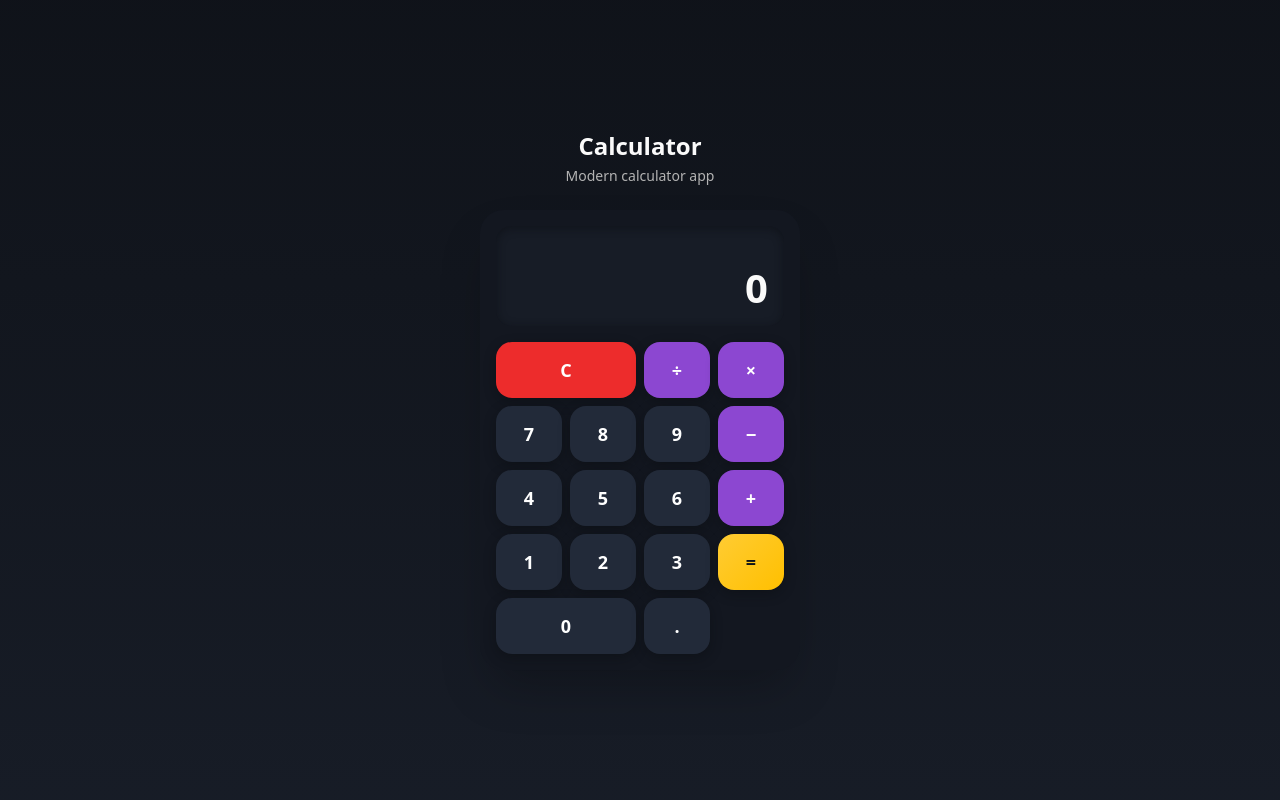
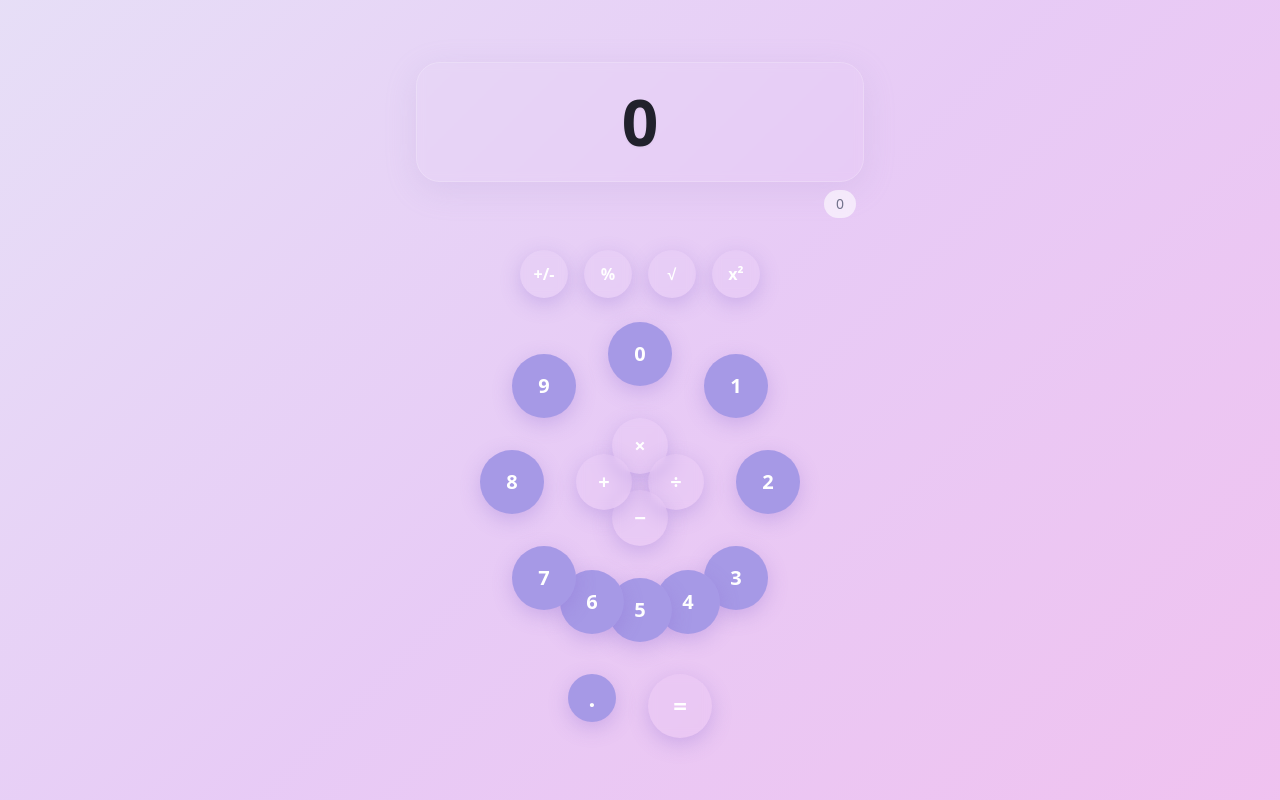
Before and after one commit to darvindev/quick-calc-apk, a React (Vite) app: page / in a window 1280 px wide. Built offline with nearby package versions, Linux system fonts and the light colour scheme.

Commit message:
Improve calculator design
Adjust calculator design based on the provided image.

```diff
--- a/src/components/Calculator.tsx
+++ b/src/components/Calculator.tsx
@@ -77,7 +77,7 @@ export default function Calculator({}: CalculatorProps) {
     }
   };
 
-  const CalculatorButton = ({
+  const CircularButton = ({
     onClick,
     className = '',
     children,
@@ -86,18 +86,22 @@ export default function Calculator({}: CalculatorProps) {
     onClick: () => void;
     className?: string;
     children: React.ReactNode;
-    variant?: 'number' | 'operator' | 'equals' | 'clear';
+    variant?: 'number' | 'multiply' | 'divide' | 'subtract' | 'add' | 'function';
   }) => {
     const getVariantStyles = () => {
       switch (variant) {
-        case 'operator':
-          return 'bg-calc-operator hover:bg-calc-operator/90 text-white shadow-button';
-        case 'equals':
-          return 'bg-gradient-accent hover:opacity-90 text-accent-foreground shadow-button';
-        case 'clear':
-          return 'bg-calc-clear hover:bg-calc-clear/90 text-white shadow-button';
+        case 'multiply':
+          return 'bg-calc-operator-multiply hover:bg-calc-operator-multiply/90 text-white';
+        case 'divide':
+          return 'bg-calc-operator-divide hover:bg-calc-operator-divide/90 text-white';
+        case 'subtract':
+          return 'bg-calc-operator-subtract hover:bg-calc-operator-subtract/90 text-white';
+        case 'add':
+          return 'bg-calc-operator-add hover:bg-calc-operator-add/90 text-white';
+        case 'function':
+          return 'bg-calc-function hover:bg-calc-function/90 text-white';
         default:
-          return 'bg-calc-number hover:bg-calc-number/80 text-white shadow-button';
+          return 'bg-calc-number hover:bg-calc-number/90 text-white';
       }
     };
 
@@ -105,10 +109,10 @@ export default function Calculator({}: CalculatorProps) {
       <Button
         onClick={onClick}
         className={`
-          h-14 text-lg font-semibold rounded-2xl
-          transition-all duration-200 ease-out
-          active:scale-95 active:shadow-none
-          border-0 touch-manipulation
+          w-16 h-16 rounded-full text-xl font-bold
+          transition-all duration-300 ease-out
+          active:scale-95 shadow-button hover:shadow-lg
+          border-0 touch-manipulation backdrop-blur-sm
           ${getVariantStyles()}
           ${className}
         `}
@@ -119,18 +123,15 @@ export default function Calculator({}: CalculatorProps) {
   };
 
   return (
-    <div className="w-full max-w-xs mx-auto bg-card rounded-3xl p-4 shadow-2xl">
+    <div className="w-full max-w-md mx-auto">
       {/* Display */}
-      <div className="mb-4">
-        <div className="bg-calc-display rounded-2xl p-4 shadow-display min-h-[100px] flex flex-col justify-end">
-          <div className="text-right">
-            <div className="text-muted-foreground text-xs mb-1 h-4">
-              {previousValue !== null && operation ? `${previousValue} ${operation}` : ''}
-            </div>
+      <div className="mb-8">
+        <div className="bg-gradient-display rounded-3xl p-6 shadow-display backdrop-blur-sm border border-white/20">
+          <div className="text-center">
             <div
-              className="font-bold text-foreground overflow-hidden break-all"
+              className="font-bold text-foreground drop-shadow-sm"
               style={{
-                fontSize: display.length > 10 ? '1.5rem' : display.length > 6 ? '2rem' : '2.5rem',
+                fontSize: display.length > 10 ? '2.5rem' : display.length > 6 ? '3.5rem' : '4rem',
                 lineHeight: '1.1'
               }}
             >
@@ -138,61 +139,166 @@ export default function Calculator({}: CalculatorProps) {
             </div>
           </div>
         </div>
+        <div className="text-right mt-2 mr-2">
+          <div className="text-muted-foreground text-sm bg-white/60 dark:bg-black/20 px-3 py-1 rounded-full inline-block backdrop-blur-sm">
+            {previousValue !== null && operation ? `${previousValue} ${operation}` : display}
+          </div>
+        </div>
       </div>
 
-      {/* Buttons Grid */}
-      <div className="grid grid-cols-4 gap-2">
-        {/* First Row */}
-        <CalculatorButton
-          onClick={clear}
-          variant="clear"
-          className="col-span-2"
+      {/* Function Buttons Row */}
+      <div className="flex justify-center gap-4 mb-6">
+        <CircularButton onClick={clear} variant="function" className="w-12 h-12 text-base">
+          +/-
+        </CircularButton>
+        <CircularButton onClick={() => {}} variant="function" className="w-12 h-12 text-base">
+          %
+        </CircularButton>
+        <CircularButton onClick={() => {}} variant="function" className="w-12 h-12 text-base">
+          √
+        </CircularButton>
+        <CircularButton onClick={() => {}} variant="function" className="w-12 h-12 text-base">
+          x²
+        </CircularButton>
+      </div>
+
+      {/* Circular Layout */}
+      <div className="relative w-80 h-80 mx-auto">
+        {/* Central Operation Buttons */}
+        <div className="absolute inset-0 flex items-center justify-center">
+          <div className="relative w-32 h-32">
+            {/* Multiply */}
+            <CircularButton
+              onClick={() => performOperation('×')}
+              variant="multiply"
+              className="absolute top-0 left-1/2 transform -translate-x-1/2 w-14 h-14"
+            >
+              ×
+            </CircularButton>
+
+            {/* Divide */}
+            <CircularButton
+              onClick={() => performOperation('÷')}
+              variant="divide"
+              className="absolute top-1/2 right-0 transform -translate-y-1/2 w-14 h-14"
+            >
+              ÷
+            </CircularButton>
+
+            {/* Subtract */}
+            <CircularButton
+              onClick={() => performOperation('-')}
+              variant="subtract"
+              className="absolute bottom-0 left-1/2 transform -translate-x-1/2 w-14 h-14"
+            >
+              −
+            </CircularButton>
+
+            {/* Add */}
+            <CircularButton
+              onClick={() => performOperation('+')}
+              variant="add"
+              className="absolute top-1/2 left-0 transform -translate-y-1/2 w-14 h-14"
+            >
+              +
+            </CircularButton>
+          </div>
+        </div>
+
+        {/* Number Buttons in Circle */}
+        {/* 0 - Top */}
+        <CircularButton
+          onClick={() => inputNumber('0')}
+          className="absolute top-0 left-1/2 transform -translate-x-1/2"
         >
-          C
-        </CalculatorButton>
-        <CalculatorButton onClick={() => performOperation('÷')} variant="operator">
-          ÷
-        </CalculatorButton>
-        <CalculatorButton onClick={() => performOperation('×')} variant="operator">
-          ×
-        </CalculatorButton>
+          0
+        </CircularButton>
 
-        {/* Second Row */}
-        <CalculatorButton onClick={() => inputNumber('7')}>7</CalculatorButton>
-        <CalculatorButton onClick={() => inputNumber('8')}>8</CalculatorButton>
-        <CalculatorButton onClick={() => inputNumber('9')}>9</CalculatorButton>
-        <CalculatorButton onClick={() => performOperation('-')} variant="operator">
-          −
-        </CalculatorButton>
+        {/* 1 - Top Right */}
+        <CircularButton
+          onClick={() => inputNumber('1')}
+          className="absolute top-8 right-8"
+        >
+          1
+        </CircularButton>
 
-        {/* Third Row */}
-        <CalculatorButton onClick={() => inputNumber('4')}>4</CalculatorButton>
-        <CalculatorButton onClick={() => inputNumber('5')}>5</CalculatorButton>
-        <CalculatorButton onClick={() => inputNumber('6')}>6</CalculatorButton>
-        <CalculatorButton onClick={() => performOperation('+')} variant="operator">
-          +
-        </CalculatorButton>
+        {/* 2 - Right */}
+        <CircularButton
+          onClick={() => inputNumber('2')}
+          className="absolute top-1/2 right-0 transform -translate-y-1/2"
+        >
+          2
+        </CircularButton>
 
-        {/* Fourth Row */}
-        <CalculatorButton onClick={() => inputNumber('1')}>1</CalculatorButton>
-        <CalculatorButton onClick={() => inputNumber('2')}>2</CalculatorButton>
-        <CalculatorButton onClick={() => inputNumber('3')}>3</CalculatorButton>
-        <CalculatorButton
+        {/* 3 - Bottom Right */}
+        <CircularButton
+          onClick={() => inputNumber('3')}
+          className="absolute bottom-8 right-8"
+        >
+          3
+        </CircularButton>
+
+        {/* 4 - Bottom Right 2 */}
+        <CircularButton
+          onClick={() => inputNumber('4')}
+          className="absolute bottom-2 right-20"
+        >
+          4
+        </CircularButton>
+
+        {/* 5 - Bottom */}
+        <CircularButton
+          onClick={() => inputNumber('5')}
+          className="absolute bottom-0 left-1/2 transform -translate-x-1/2"
+        >
+          5
+        </CircularButton>
+
+        {/* 6 - Bottom Left 2 */}
+        <CircularButton
+          onClick={() => inputNumber('6')}
+          className="absolute bottom-2 left-20"
+        >
+          6
+        </CircularButton>
+
+        {/* 7 - Bottom Left */}
+        <CircularButton
+          onClick={() => inputNumber('7')}
+          className="absolute bottom-8 left-8"
+        >
+          7
+        </CircularButton>
+
+        {/* 8 - Left */}
+        <CircularButton
+          onClick={() => inputNumber('8')}
+          className="absolute top-1/2 left-0 transform -translate-y-1/2"
+        >
+          8
+        </CircularButton>
+
+        {/* 9 - Top Left */}
+        <CircularButton
+          onClick={() => inputNumber('9')}
+          className="absolute top-8 left-8"
+        >
+          9
+        </CircularButton>
+      </div>
+
+      {/* Bottom Buttons */}
+      <div className="flex justify-center gap-8 mt-8">
+        <CircularButton onClick={inputDot} className="w-12 h-12 text-2xl">
+          .
+        </CircularButton>
+        <CircularButton
           onClick={handleEquals}
-          variant="equals"
-          className="row-span-2"
+          variant="function"
+          className="w-16 h-16 text-2xl"
         >
           =
-        </CalculatorButton>
-
-        {/* Fifth Row */}
-        <CalculatorButton
-          onClick={() => inputNumber('0')}
-          className="col-span-2"
-        >
-          0
-        </CalculatorButton>
-        <CalculatorButton onClick={inputDot}>.</CalculatorButton>
+        </CircularButton>
       </div>
     </div>
   );
--- a/src/index.css
+++ b/src/index.css
@@ -8,49 +8,53 @@ All colors MUST be HSL.
 
 @layer base {
   :root {
-    --background: 220 25% 8%;
-    --foreground: 0 0% 98%;
+    --background: 245 20% 98%;
+    --foreground: 240 15% 15%;
 
-    --card: 220 25% 10%;
-    --card-foreground: 0 0% 98%;
+    --card: 0 0% 100%;
+    --card-foreground: 240 15% 15%;
 
-    --popover: 220 25% 10%;
-    --popover-foreground: 0 0% 98%;
+    --popover: 0 0% 100%;
+    --popover-foreground: 240 15% 15%;
 
-    --primary: 270 60% 65%;
+    --primary: 260 80% 70%;
     --primary-foreground: 0 0% 98%;
 
-    --secondary: 220 25% 15%;
-    --secondary-foreground: 0 0% 98%;
+    --secondary: 240 15% 95%;
+    --secondary-foreground: 240 15% 15%;
 
-    --muted: 220 25% 15%;
-    --muted-foreground: 0 0% 70%;
+    --muted: 240 10% 95%;
+    --muted-foreground: 240 10% 50%;
 
-    --accent: 45 100% 60%;
-    --accent-foreground: 220 25% 8%;
+    --accent: 260 80% 70%;
+    --accent-foreground: 0 0% 98%;
 
     --destructive: 0 84% 60%;
     --destructive-foreground: 0 0% 98%;
 
-    --border: 220 25% 20%;
-    --input: 220 25% 15%;
-    --ring: 270 60% 65%;
+    --border: 240 15% 90%;
+    --input: 240 15% 95%;
+    --ring: 260 80% 70%;
 
     /* Calculator specific colors */
-    --calc-display: 220 25% 12%;
-    --calc-number: 220 25% 18%;
-    --calc-operator: 270 60% 55%;
-    --calc-equals: 45 100% 55%;
-    --calc-clear: 0 84% 55%;
+    --calc-display: 260 60% 98%;
+    --calc-number: 250 60% 75%;
+    --calc-operator-multiply: 190 70% 75%;
+    --calc-operator-divide: 45 85% 75%;
+    --calc-operator-subtract: 25 85% 70%;
+    --calc-operator-add: 140 60% 70%;
+    --calc-function: 330 60% 75%;
 
     /* Gradients */
-    --gradient-primary: linear-gradient(135deg, hsl(270 60% 65%), hsl(270 60% 45%));
-    --gradient-accent: linear-gradient(135deg, hsl(45 100% 60%), hsl(45 100% 50%));
-    --gradient-bg: linear-gradient(180deg, hsl(220 25% 8%), hsl(220 25% 12%));
+    --gradient-bg: linear-gradient(135deg, hsl(260 60% 92%) 0%, hsl(280 70% 88%) 50%, hsl(300 60% 85%) 100%);
+    --gradient-display: linear-gradient(135deg, hsl(260 80% 95%) 0%, hsl(280 60% 90%) 100%);
+    --gradient-primary: linear-gradient(135deg, hsl(260 80% 70%), hsl(260 80% 60%));
+    --gradient-accent: linear-gradient(135deg, hsl(260 80% 70%), hsl(280 70% 75%));
 
     /* Shadows */
-    --shadow-button: 0 4px 12px hsl(220 25% 5% / 0.4);
-    --shadow-display: inset 0 2px 8px hsl(220 25% 5% / 0.5);
+    --shadow-button: 0 6px 20px hsl(260 50% 60% / 0.3);
+    --shadow-display: 0 8px 32px hsl(260 40% 70% / 0.2);
+    --shadow-inset: inset 0 2px 8px hsl(260 30% 85%);
 
     --radius: 0.5rem;
 
@@ -72,33 +76,53 @@ All colors MUST be HSL.
   }
 
   .dark {
-    --background: 222.2 84% 4.9%;
-    --foreground: 210 40% 98%;
+    --background: 240 15% 8%;
+    --foreground: 240 10% 95%;
 
-    --card: 222.2 84% 4.9%;
-    --card-foreground: 210 40% 98%;
+    --card: 240 15% 10%;
+    --card-foreground: 240 10% 95%;
 
-    --popover: 222.2 84% 4.9%;
-    --popover-foreground: 210 40% 98%;
+    --popover: 240 15% 10%;
+    --popover-foreground: 240 10% 95%;
 
-    --primary: 210 40% 98%;
-    --primary-foreground: 222.2 47.4% 11.2%;
+    --primary: 260 80% 70%;
+    --primary-foreground: 240 15% 8%;
 
-    --secondary: 217.2 32.6% 17.5%;
-    --secondary-foreground: 210 40% 98%;
+    --secondary: 240 15% 15%;
+    --secondary-foreground: 240 10% 95%;
 
-    --muted: 217.2 32.6% 17.5%;
-    --muted-foreground: 215 20.2% 65.1%;
+    --muted: 240 15% 15%;
+    --muted-foreground: 240 10% 60%;
 
-    --accent: 217.2 32.6% 17.5%;
-    --accent-foreground: 210 40% 98%;
+    --accent: 260 80% 70%;
+    --accent-foreground: 240 15% 8%;
 
-    --destructive: 0 62.8% 30.6%;
-    --destructive-foreground: 210 40% 98%;
+    --destructive: 0 62% 50%;
+    --destructive-foreground: 0 0% 98%;
 
-    --border: 217.2 32.6% 17.5%;
-    --input: 217.2 32.6% 17.5%;
-    --ring: 212.7 26.8% 83.9%;
+    --border: 240 15% 20%;
+    --input: 240 15% 15%;
+    --ring: 260 80% 70%;
+
+    /* Calculator specific colors for dark mode */
+    --calc-display: 240 20% 12%;
+    --calc-number: 250 40% 45%;
+    --calc-operator-multiply: 190 50% 45%;
+    --calc-operator-divide: 45 60% 45%;
+    --calc-operator-subtract: 25 60% 45%;
+    --calc-operator-add: 140 40% 45%;
+    --calc-function: 330 40% 45%;
+
+    /* Dark mode gradients */
+    --gradient-bg: linear-gradient(135deg, hsl(240 20% 6%) 0%, hsl(260 25% 10%) 50%, hsl(280 20% 8%) 100%);
+    --gradient-display: linear-gradient(135deg, hsl(240 25% 15%) 0%, hsl(260 20% 12%) 100%);
+    --gradient-primary: linear-gradient(135deg, hsl(260 60% 50%), hsl(260 60% 40%));
+    --gradient-accent: linear-gradient(135deg, hsl(260 60% 50%), hsl(280 50% 55%));
+
+    /* Dark mode shadows */
+    --shadow-button: 0 6px 20px hsl(0 0% 0% / 0.4);
+    --shadow-display: 0 8px 32px hsl(0 0% 0% / 0.3);
+    --shadow-inset: inset 0 2px 8px hsl(240 30% 5%);
     --sidebar-background: 240 5.9% 10%;
     --sidebar-foreground: 240 4.8% 95.9%;
     --sidebar-primary: 224.3 76.3% 48%;
--- a/src/pages/Index.tsx
+++ b/src/pages/Index.tsx
@@ -2,12 +2,8 @@ import Calculator from '@/components/Calculator';
 
 const Index = () => {
   return (
-    <div className="min-h-screen bg-gradient-bg flex items-center justify-center p-3">
-      <div className="w-full max-w-sm">
-        <div className="text-center mb-6">
-          <h1 className="text-2xl font-bold mb-1 text-foreground">Calculator</h1>
-          <p className="text-muted-foreground text-sm">Modern calculator app</p>
-        </div>
+    <div className="min-h-screen bg-gradient-bg flex items-center justify-center p-4 overflow-hidden">
+      <div className="w-full max-w-lg">
         <Calculator />
       </div>
     </div>
```
